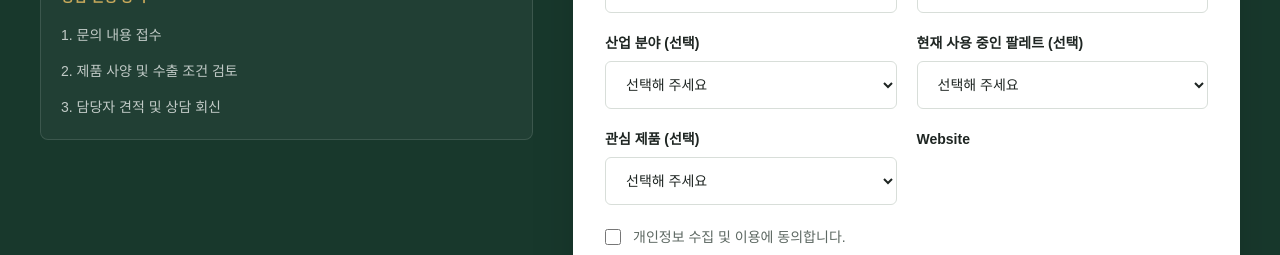
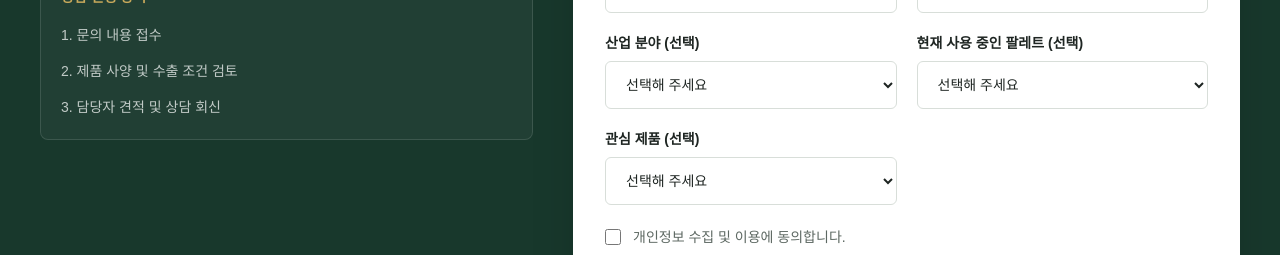
Before and after one commit to zeromeJ/adskorea, a Next.js app: page / in a window 1280 px wide. Shown: the part 9980-10235 px from the top of the page. Built offline with nearby package versions, Linux system fonts and the light colour scheme; a web font is replaced by a local one.

Commit message:
Hide inquiry honeypot field label

```diff
--- a/src/components/InquirySection.tsx
+++ b/src/components/InquirySection.tsx
@@ -169,14 +169,15 @@ export default function InquirySection() {
               options={productInterestOptions}
               value={formData.productInterest}
             />
-            <Input
+            <input
               aria-hidden="true"
               autoComplete="off"
               className="hidden"
               id="website"
-              label="Website"
+              name="website"
               onChange={(event) => updateField("website", event.target.value)}
               tabIndex={-1}
+              type="text"
               value={formData.website}
             />
           </div>
```
